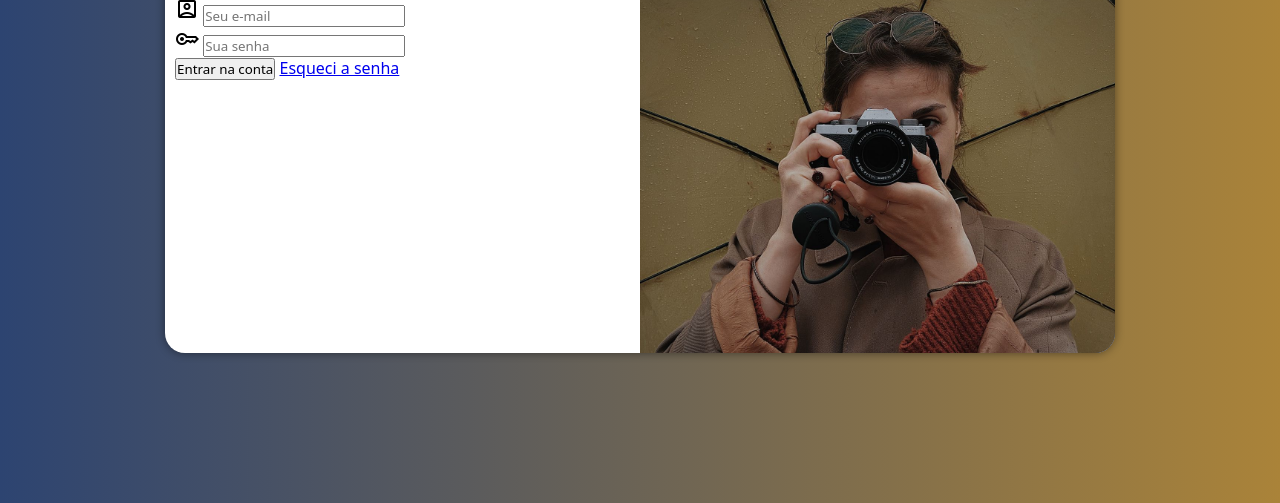
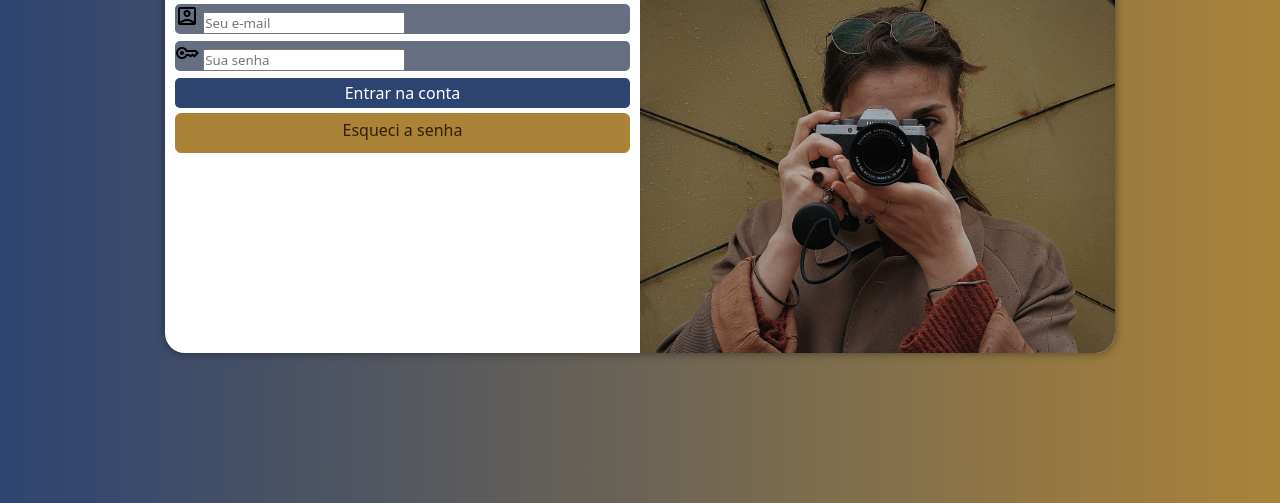
Before and after one commit to JoaoDev0303/projeto-login, a plain HTML site: page index.html in a window 1280 px wide. Shown: the part 297-800 px from the top of the page. Drawn offline with nearby package versions, Linux system fonts and the light colour scheme.

Commit message:
Atualizei o formulário

```diff
--- a/estilos/style.css
+++ b/estilos/style.css
@@ -60,3 +60,51 @@
 div#formulario > p {
     font-size: 0.8em;
 }
+
+form > div.campo {
+    background-color: #666f81;
+    width: 100%;
+    display: block;
+    height: 30px;
+    border-radius: 5px;
+    margin: 7px 0px;
+
+}
+
+form label {
+
+}
+
+form > div > input[type = submit] {
+    display: block;
+    font-size: 1em;
+    width: 100%;
+    height: 30px;
+    background-color: #2D4471;
+    color: white;
+    border: none;
+    border-radius: 5px;
+    cursor: pointer;
+}
+
+form > div input[type = submit]:hover {
+    background-color: #1e2c47;
+}
+
+form a.botao {
+    display: block;
+    text-align: center;
+    font-size: 1em;
+    padding-top: 5px;
+    margin-top: 5px;
+    width: 100%;
+    height: 40px;
+    background-color: #AA8339;
+    color: #312104;
+    border: 1px solid #AA8339;
+    border-radius: 6px;
+    text-decoration: none;
+}
+form  a.botao:hover {
+    background-color: #a87819;
+}
--- a/index.html
+++ b/index.html
@@ -31,7 +31,7 @@
                     </div>
                     <div>
                         <input type="submit" value="Entrar na conta">
-                        <a href="esqueci.html">Esqueci a senha</a>
+                        <a href="esqueci.html" class="botao">Esqueci a senha</a>
                     </div>
                 </form>
             </div>
```
